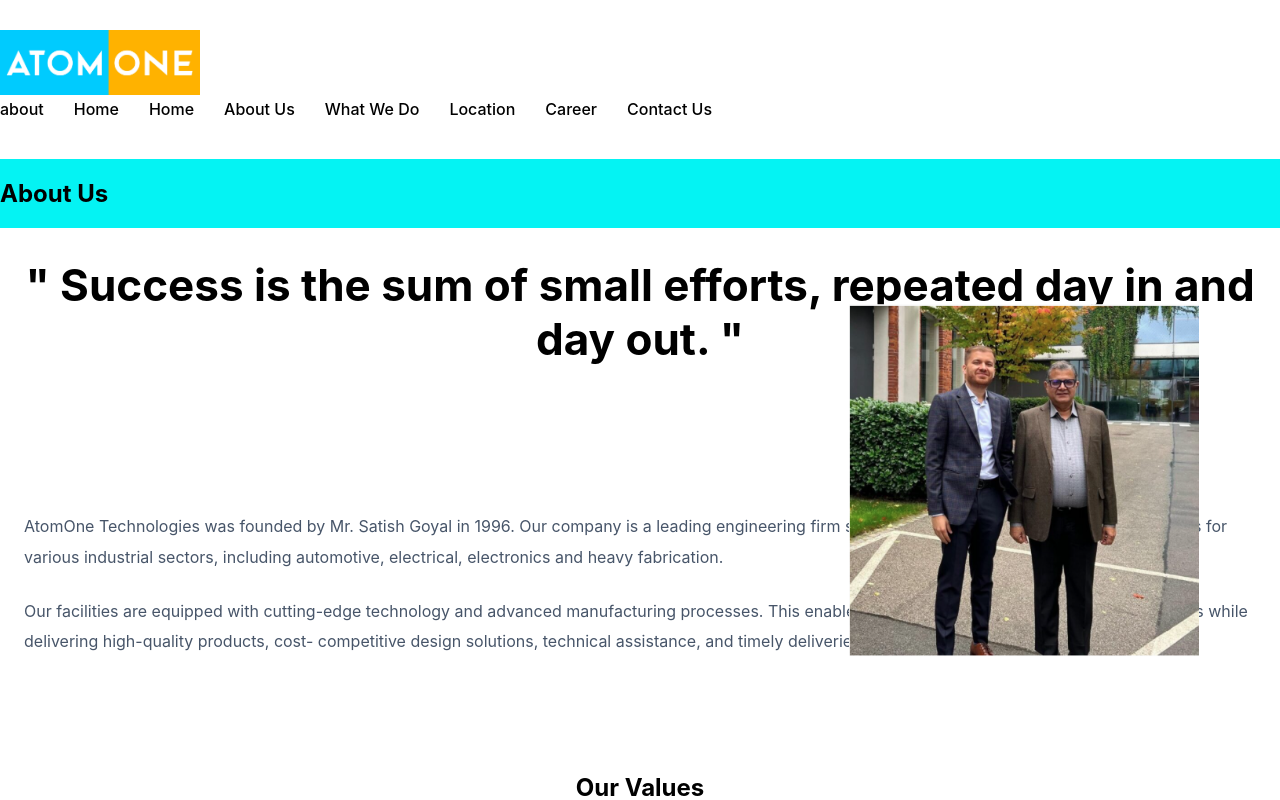
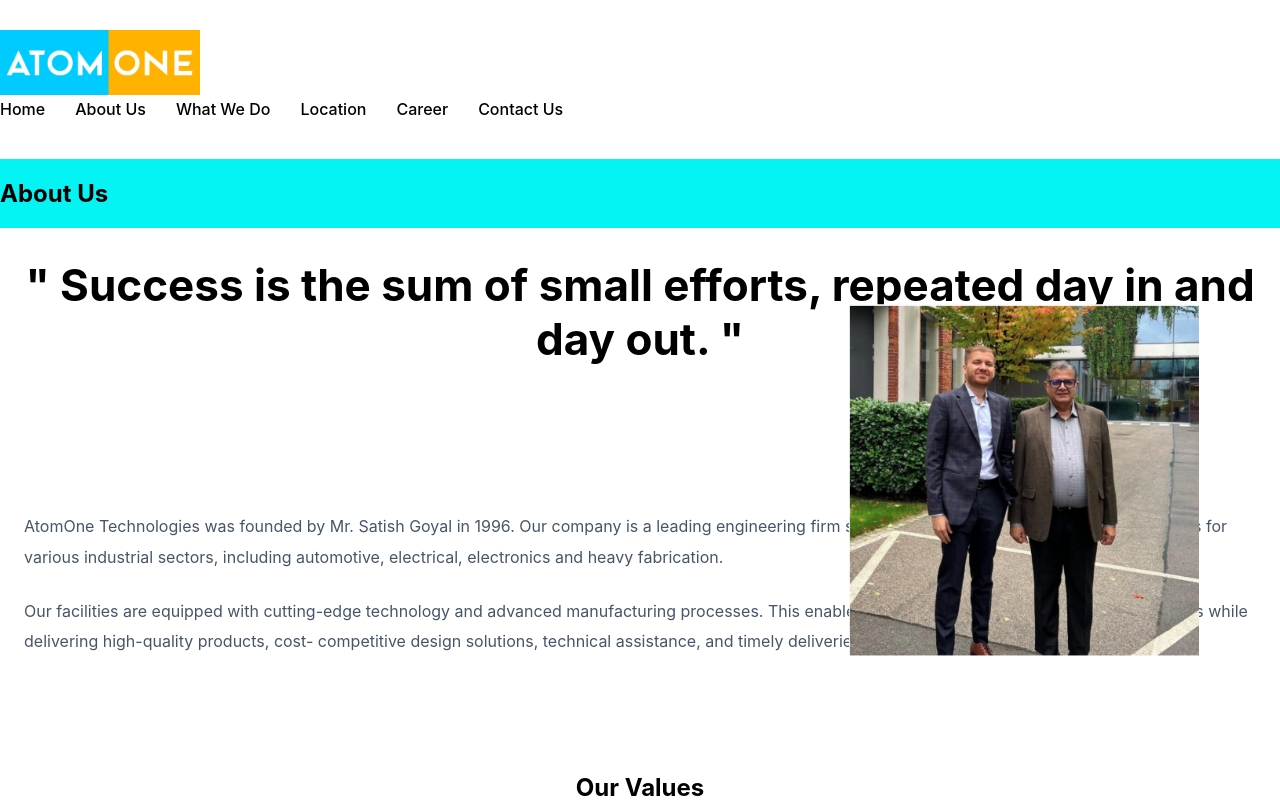
Before and after one commit to amitsavani-45/learning-react.js, a React (Create React App) app: page /about in a window 1280 px wide. Shown: the top 800 px of the page. Built offline with nearby package versions, Linux system fonts and the light colour scheme.

Commit message:
homepage

```diff
--- a/src/About.js
+++ b/src/About.js
@@ -22,10 +22,8 @@ function About(){
         <img src={logo} alt="logo" className="logo-img1" />
 
         <nav className="main-nav1">
-            <Link to="/">about</Link>
-            <Link to="/Homepage">Home</Link>
-          <a href="#home">Home</a>
-          <a href="#about">About Us</a>
+           <Link to="/">Home</Link>
+            <Link to="/about">About Us</Link>
           <a href="#services">What We Do</a>
           <a href="#location">Location</a>
           <a href="#career">Career</a>
--- a/src/Homepage.js
+++ b/src/Homepage.js
@@ -103,8 +103,6 @@ export default function Home() {
         <nav className="main-nav">
             <Link to="/">Home</Link>
             <Link to="/about">About Us</Link>
-          <a href="#home">Home</a>
-          <a href="#about">About Us</a>
           <a href="#services">What We Do</a>
           <a href="#location">Location</a>
           <a href="#career">Career</a>
```
